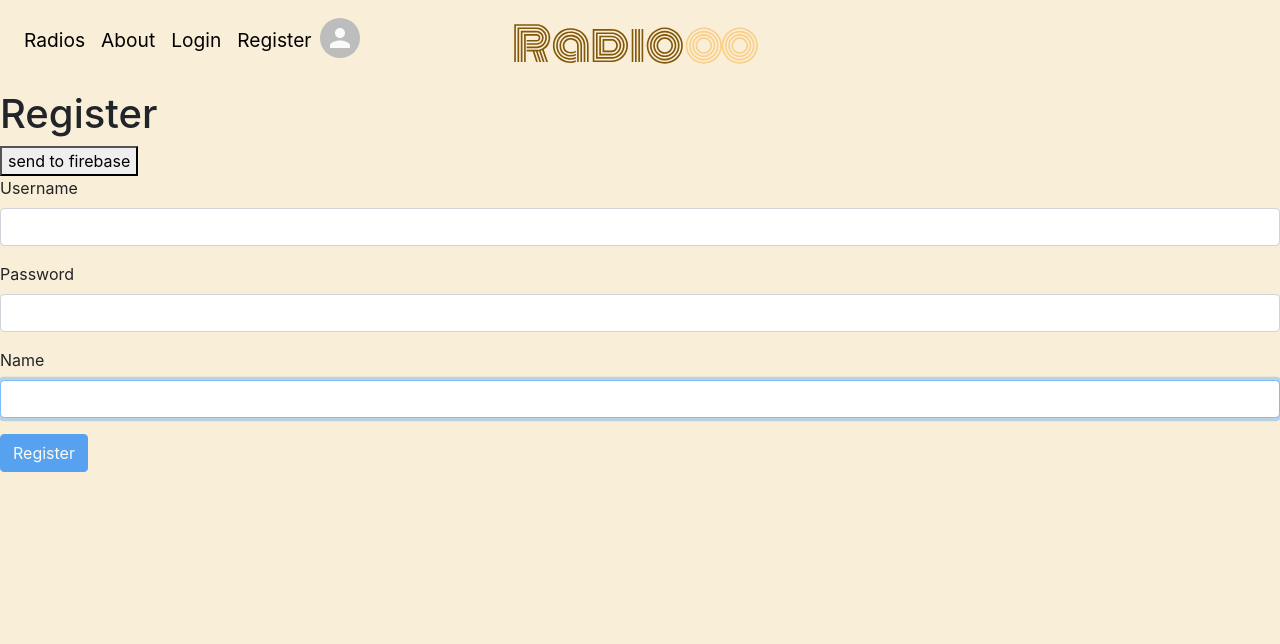
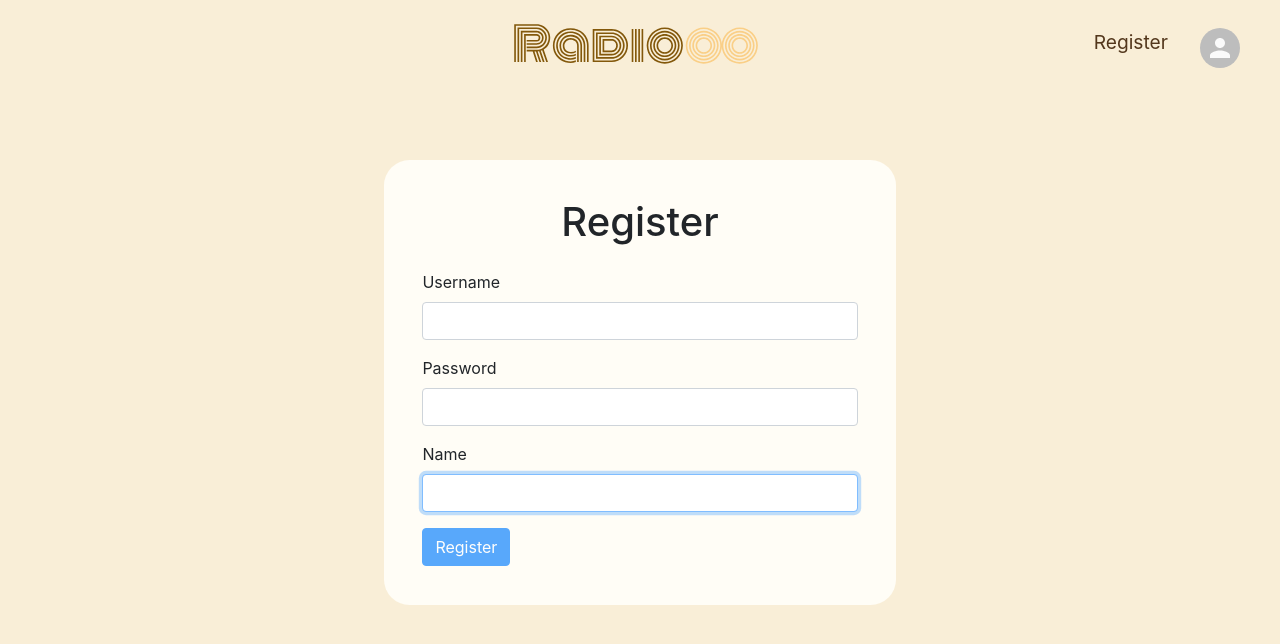
Before and after one commit to gang1997116/Radiooo-react, a React (Create React App) app: page /register in a window 1280 px wide. Shown: the top 644 px of the page. Built offline with nearby package versions, Linux system fonts and the light colour scheme.

Commit message:
change nav

```diff
--- a/package.json
+++ b/package.json
@@ -5,6 +5,7 @@
   "dependencies": {
     "@material-ui/core": "^4.10.2",
     "@material-ui/icons": "^4.9.1",
+    "@material-ui/lab": "^4.0.0-alpha.56",
     "@material/slider": "^6.0.0",
     "@testing-library/jest-dom": "^4.2.4",
     "@testing-library/react": "^9.5.0",
--- a/src/components/loginForm.jsx
+++ b/src/components/loginForm.jsx
@@ -33,8 +33,8 @@ class LoginForm extends Form {
   render() {
     if(auth.getCurrentUser()) return <Redirect to='/shop'/>
     return (
-      <div>
-        <h1>Log in</h1>
+      <div className="form">
+        <h1 style={{textAlign:"center",marginBottom:"3vh"}}>Log in</h1>
         <form onSubmit={this.handleSubmit}>
           {this.renderInput("username", "Username")}
           {this.renderInput("password", "Password", "password")}
--- a/src/components/pagination.jsx
+++ b/src/components/pagination.jsx
@@ -1,33 +1,32 @@
 import React from "react";
-import _ from "lodash";
+//import _ from "lodash";
 import PropTypes from 'prop-types';
+import Pagination from '@material-ui/lab/Pagination';
 
-const Pagination = (props) => {
+
+const GPagination = (props) => {
   const { itemsCount, pageSize ,currentPage,onPageChange} = props;
-  //console.log(currentPage);
   const pagesCount = Math.ceil(itemsCount / pageSize);
   if(pagesCount===1){return null;}
-  const pages = _.range(1, pagesCount + 1);
+
+  const handleChange = (event, value) => {
+    onPageChange(value);
+  };
   return (
-    <nav>
-      <ul className="pagination">
-        {pages.map((page) => (
-          <li key={page} className={page ===currentPage? 'page-item active':'page-item'}>
-            <button className="page-link" onClick={()=> onPageChange(page)}>
-              {page}
-            </button>
-          </li>
-        ))}
-      </ul>
-    </nav>
+    <Pagination
+              page={currentPage}
+              count={pagesCount}
+              onChange={handleChange}
+              size="large"
+            />
   );
 };
 
-Pagination.propTypes = {
+GPagination.propTypes = {
   itemsCount:PropTypes.number.isRequired,
    pageSize:PropTypes.number.isRequired,
    currentPage:PropTypes.number.isRequired,
    onPageChange:PropTypes.func.isRequired,
 }; //检查类型
 
-export default Pagination;
+export default GPagination;
--- a/src/components/playControl/playControl.jsx
+++ b/src/components/playControl/playControl.jsx
@@ -9,6 +9,7 @@ import list from "../../img/list.svg";
 import soundMute from "../../img/sound-mute.svg";
 import Like from '../like';
 import SoundControl from './soundcontrol';
+import { Link } from "react-router-dom";
 
 function PlayControl({ id }) {
   const [data,setData] = useState([]);
@@ -52,9 +53,11 @@ function PlayControl({ id }) {
   };
     return (
       <div className="bar">
+        <Link to="/shop">
         <div className="radio-logo">
+
           <img src={imgUrl + data.l} alt="" />
-        </div>
+        </div></Link>
       <div className="radio-title">{data.n}</div>
         <div className="controls">
           <div className="like" ><Like onClick={handleLike} likes={like}/></div>
--- a/src/components/radios.jsx
+++ b/src/components/radios.jsx
@@ -8,6 +8,7 @@ import RadiosTable from "./radiotable/radiosTable";
 import _ from "lodash";
 //import { Link } from "react-router-dom";
 //import { toast } from "react-toastify";
+import PlayControl from './playControl/playControl';
 
 class radios extends Component {
   state = {
@@ -102,17 +103,19 @@ class radios extends Component {
           backgroundColor: "#FFFDF6",
           height: "90vh",
           minHeight: "100%",
-          paddingTop: "10vh",
+          paddingTop: "18vh",
+          marginLeft:0,
+          marginRight:0,
         }}
       >
-        <div className="col-2">
+        <div className="col-2" style={{marginLeft:"5vh"}}>
           <ListGroup
-            items={this.state.genres}
+            items={this.state.genres.slice(0,8)}
             selectedItem={this.state.selectedGenre}
             onItemSelect={this.handleGenreSelect}
           />
         </div>
-        <div className="col-10">
+        <div className="col-9">
           {/* {user && (
             <Link to="/shop/new">
               <button className="btn btn-primary">New Radio</button>
@@ -140,7 +143,7 @@ class radios extends Component {
             onPageChange={this.handlePagechange}
           />
         </div>
-
+        <PlayControl id="12222"/>
       </div>
     );
   }
--- a/src/components/registerForm.jsx
+++ b/src/components/registerForm.jsx
@@ -34,9 +34,9 @@ class RegisterForm extends Form {
 
   render() {
     return (
-      <div>
-        <h1>Register</h1>
-        <button onClick={addUser}>send to firebase</button>
+      <div className="form">
+        <h1 style={{textAlign:"center",marginBottom:"3vh"}}>Register</h1>
+        {/* <button onClick={addUser}>send to firebase</button> */}
         <form onSubmit={this.handleSubmit}>
           {this.renderInput("username", "Username")}
           {this.renderInput("password", "Password", "password")}
--- a/src/index.css
+++ b/src/index.css
@@ -1,62 +1,80 @@
 body {
   margin: 0;
-  font-family: -apple-system, BlinkMacSystemFont, 'Segoe UI', 'Roboto', 'Oxygen',
-    'Ubuntu', 'Cantarell', 'Fira Sans', 'Droid Sans', 'Helvetica Neue',
+  font-family: -apple-system, BlinkMacSystemFont, "Segoe UI", "Roboto", "Oxygen",
+    "Ubuntu", "Cantarell", "Fira Sans", "Droid Sans", "Helvetica Neue",
     sans-serif;
   -webkit-font-smoothing: antialiased;
   -moz-osx-font-smoothing: grayscale;
 }
 
-html,#root,main{
+html,
+#root,
+main {
   height: 100%;
   width: 100%;
-  background-color: #F9EED7;
+  background-color: #f9eed7;
 }
 
 code {
-  font-family: source-code-pro, Menlo, Monaco, Consolas, 'Courier New',
+  font-family: source-code-pro, Menlo, Monaco, Consolas, "Courier New",
     monospace;
 }
-.clickable{
+.clickable {
   cursor: pointer;
 }
-nav {
-  display: flex;
-  justify-content: space-around;
-  align-items: center;
+.nav {
+  /* display: flex; */
+  /* justify-content: space-around;
+  align-items: center; */
   min-height: 10vh;
-  color: black;
+  color: rgb(138, 96, 19);
   margin-bottom: 10px;
 }
-.nav-item{
-  color:#473108;
+.justify-content-end {
+  position: absolute;
+  right: 3vh;
+  top: 2.5vh;
+}
+.nav-item {
+  color: #64450b;
   font-size: 1.2rem;
 }
-.nav-link:hover{
+.nav-link:hover {
   color: rgb(247, 156, 96);
 }
-.nav-link{
-  width: 40%;
-  display: flex;
-  justify-content: space-around;
-  align-items: center;
+.nav-link {
+  /* width: 100%; */
+  /* display: flex; */
+  /* justify-content: space-around;
+  align-items: center; */
   list-style: none;
-  color: black;
+  color: rgb(83, 55, 28);
 }
-.home-img{
+.form{
+  position: absolute;
+  width: 40vw;
+  top: 20vh;
+  left: 0;
+  right: 0;
+  margin: 0 auto;
+  background-color: #FFFDF6;
+  border-radius: 2vw;
+  padding: 3vw;
+}
+.home-img {
   position: absolute;
   width: 100vh;
   height: 60vh;
-  top:20vh;
+  top: 20vh;
   left: 0;
   right: 0;
   margin: 0 auto;
 }
-.logo{
+.logo {
   position: absolute;
   width: 20vw;
   height: 5vh;
-  top:3vh;
+  top: 3vh;
   left: 0;
   right: 1vh;
   margin: 0 auto;
--- a/src/nav.js
+++ b/src/nav.js
@@ -20,10 +20,8 @@ const Nav = ({ user }) => {
   const classes = useStyles();
 
   return (
-    <nav className="navbar navbar-expand-lg">
-
-      <div className="collapse navbar-collapse" id="navbarNav">
-        <ul className="navbar-nav navbar-nav-right">
+    <React.Fragment>
+      {/* <ul className="nav">
         <NavLink className="nav-item nav-link" to="/shop">
           Radios
         </NavLink>
@@ -31,41 +29,34 @@ const Nav = ({ user }) => {
         <NavLink className="nav-item nav-link" to="/about">
           About
         </NavLink>
-
+      </ul> */}
+      <ul className="nav justify-content-end">
         {!user && (
           <React.Fragment>
-
-            <NavLink className="nav-item nav-link " to="/login">
-              Login
-            </NavLink>
             <NavLink className="nav-item nav-link " to="/register">
               Register
             </NavLink>
+            <NavLink className="nav-item nav-link " to="/login">
               <Avatar>{user}</Avatar>
-
+            </NavLink>
           </React.Fragment>
         )}
         {user && (
           <React.Fragment>
-
-            <NavLink className="nav-item nav-link " to="/profile">
-              {user.name}
-            </NavLink>
-            <NavLink className="nav-item nav-link " to="/logout">
+            <NavLink className="nav-item nav-link" to="/logout">
               Logout
             </NavLink>
             <Avatar className={classes.orange}>
               {user.name.slice(0, 1).toUpperCase()}
             </Avatar>
-
           </React.Fragment>
         )}
+        </ul>
         <NavLink to="/">
           <img className="logo" src={Logo} alt="" />
         </NavLink>
-        </ul>
-      </div>
-    </nav>
+
+    </React.Fragment>
   );
 };
 
```
Also changed, not shown: 1 other file (tests, documents, lock files or other folders). Lines whose indentation alone changed are shown as unchanged.
